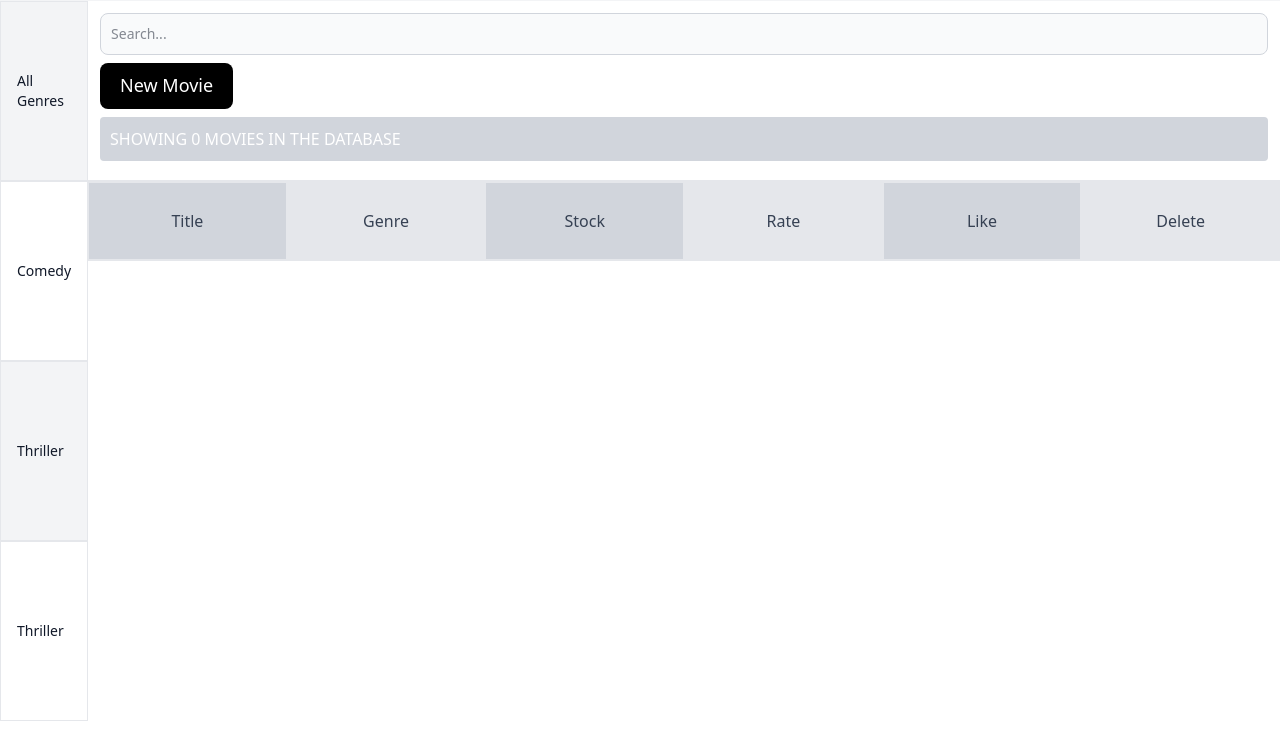
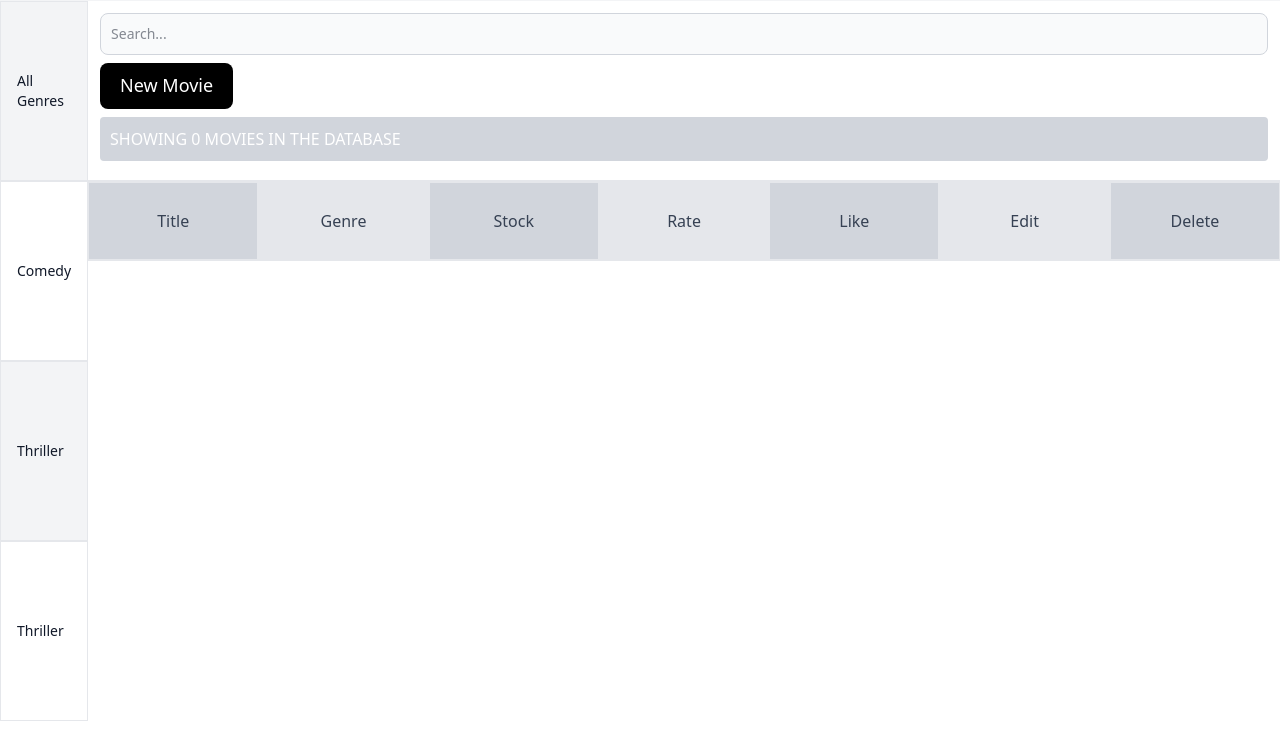
Before and after one commit to suratovmuzaffar/movies-app, a website: page public/movies.html in a window 1280 px wide. Shown: the part 63-800 px from the top of the page. Drawn offline with Linux system fonts and the light colour scheme.

Commit message:
listga edit bolimi qoshildi

```diff
--- a/public/movies.html
+++ b/public/movies.html
@@ -91,9 +91,7 @@
             SHOWING 0 MOVIES IN THE DATABASE
           </div>
         </div>
-        <div
-          class="grid grid-cols-6 border-y-1 border-y-gray-200 h-[10vh] w-[100%]"
-        >
+        <div class="flex border-y-1 border-y-gray-200 h-[10vh] w-[100%]">
           <div
             class="flex bg-gray-300 border-1 border-gray-200 h-[100%] justify-center text-gray-700 w-full items-center"
           >
@@ -122,13 +120,16 @@
           <div
             class="flex bg-gray-200 border-1 border-gray-200 h-[100%] justify-center text-gray-700 w-full items-center"
           >
+            Edit
+          </div>
+          <div
+            class="flex bg-gray-300 border-1 border-gray-200 h-[100%] justify-center text-gray-700 w-full items-center"
+          >
             Delete
           </div>
         </div>
       </section>
     </div>
-
-
   </body>
   <script src="../build/movies.js"></script>
 </html>
```
